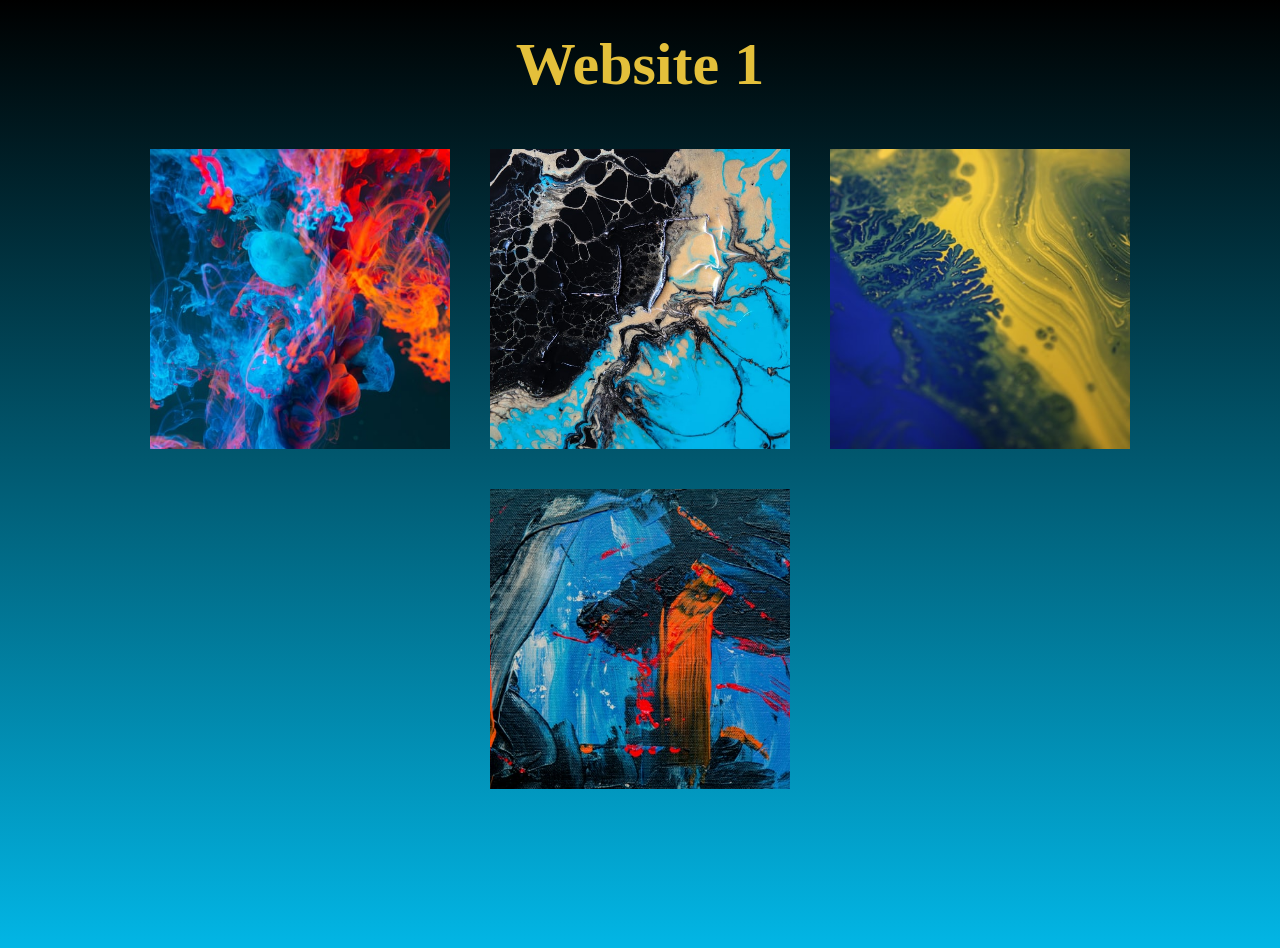
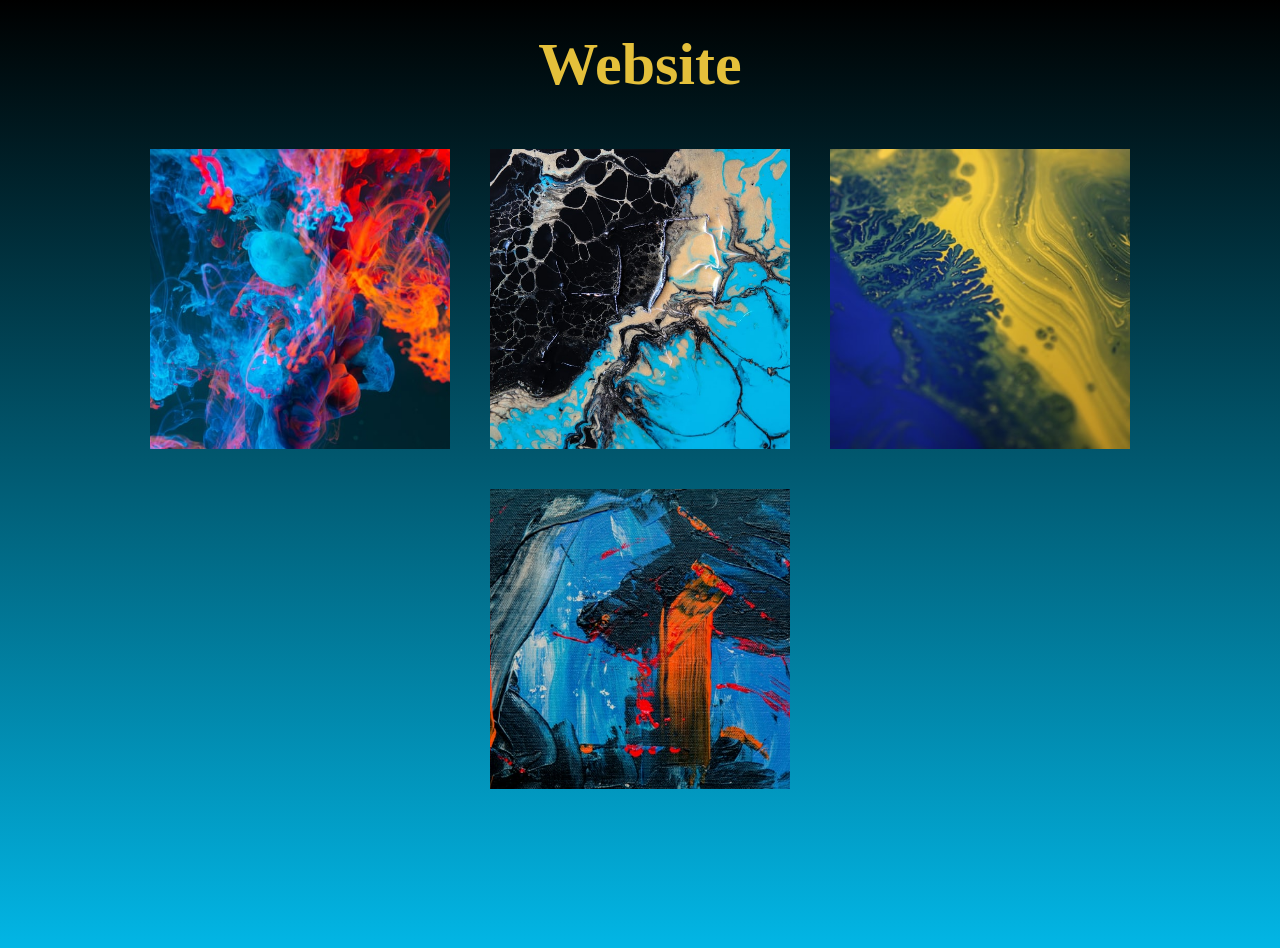
Before and after one commit to dkoncius/website-1, a website: page index.html in a window 1280 px wide. Drawn offline with Linux system fonts and the light colour scheme; a web font is replaced by a local one.

Commit message:
Sutvarkyta versija

```diff
--- a/index.html
+++ b/index.html
@@ -3,10 +3,10 @@
   <head>
     <meta charset="utf-8">
     <link rel="stylesheet" href="app/css/style.css">
-    <title>Website 1</title>
+    <title>Website</title>
   </head>
   <body>
-  <h1>Website 1</h1>
+  <h1>Website</h1>
   <div class="images">
     <div class="img"></div>
     <div class="img"></div>
```
